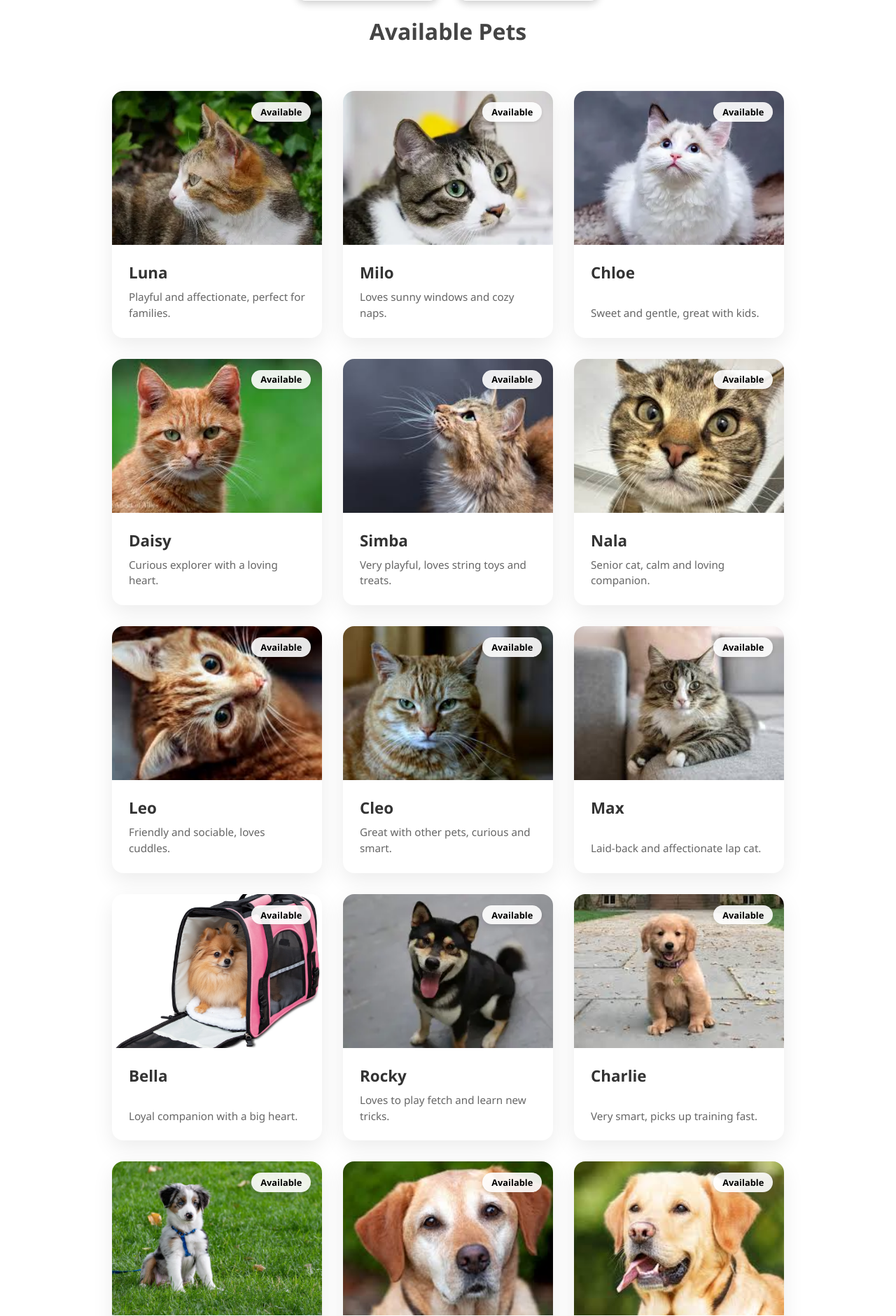
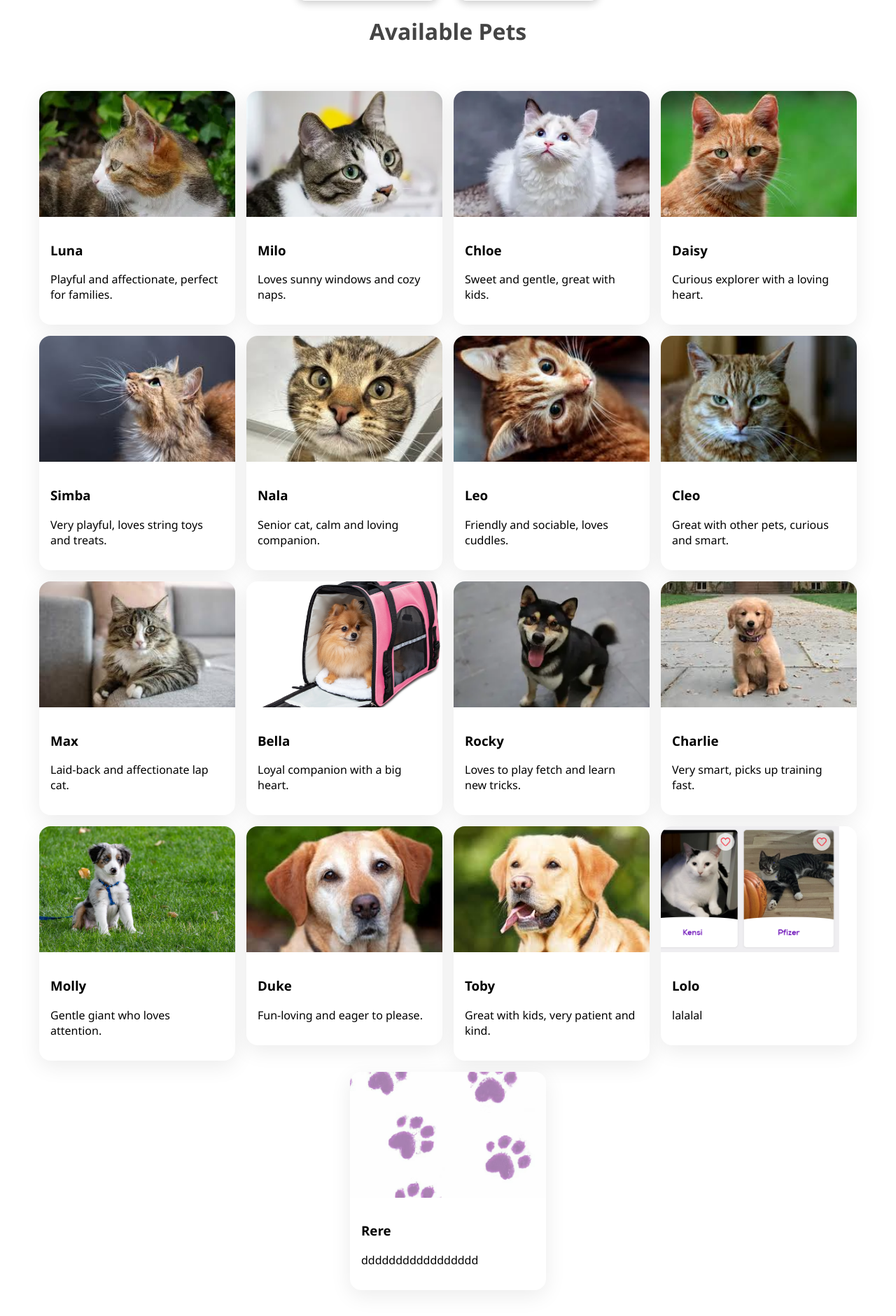
Before and after one commit to Rehammashal7/RC_Final_Project, a Flask app: page / in a window 1280 px wide. Shown: the part 599-2480 px from the top of the page at 70% size. After the commit the page ends 2445 px from the top, so only its background shows below. Run offline with Flask 3, Linux system fonts and the light colour scheme.

Commit message:
upadate:home

```diff
--- a/app.py
+++ b/app.py
@@ -52,35 +52,42 @@
     html = get_html2("index")
     user_id = session.get("user_id")
     print("Session shelter_id:", user_id)
+
     # Filter pets: show only those not adopted
     available_pets = [pet for pet in pets if not pet.get("adopted", False)]
 
-    # Pet cards
+    # Pet cards: clickable entire card (wrapped in <a>)
     pets_html = ""
     for pet in available_pets:
-        pets_html += f'''<div class="card" data-species="{pet['species']}">
-            <img src="{pet['image_url']}" alt="{pet['name']}">
-            <div class="card-content">
-                <h3>{pet['name']}</h3>
-                <p>{pet.get('about', 'No description available.')}</p>
+        pets_html += f'''
+        <a href="/pet?id={pet['id']}" class="card-link">
+            <div class="card" data-species="{pet['species']}">
+                <img src="{pet['image_url']}" alt="{pet['name']}">
+                <div class="card-content">
+                    <h3>{pet['name']}</h3>
+                    <p>{pet.get('about', 'No description available.')}</p>
+                </div>
+                <div class="status-badge">Available</div>
             </div>
-            <div class="status-badge">Available</div>
-            <a href="/pet?id={pet['id']}" class="action-btn"> → </a>
-        </div>'''
+        </a>
+        '''
 
+    # Replace placeholder with card container
     html = html.replace("<!-- PETS_PLACEHOLDER -->", f'<div class="cards-containers">{pets_html}</div>')
 
     # Navbar links
     if "user_id" in session:
-        navbar_links ='''
+        navbar_links = '''
         <a href="/my-requests">My Requests</a>
         <a href="/logout">Logout</a>
         '''
     else:
         navbar_links = '<a href="/signup">Sign Up</a><a href="/login">Login</a>'
+
     html = html.replace("<!-- NAVBAR_LINKS -->", navbar_links)
 
     return html
+
 
 @app.route("/signup", methods=["GET", "POST"])
 def signup():
@@ -228,18 +235,7 @@
     return html
 
 
-@app.route("/adopt")
-def adopt_form():
-    pet_id = flask.request.args.get("id")
-    pets = load_pets()
-    pet = next((p for p in pets if str(p["id"]) == pet_id), None)
 
-    if not pet:
-        return "Pet not found", 404
-
-    html = get_html2("adopt")
-    html = html.replace("<!-- PET_NAME -->", pet["name"])
-    return html
 
 
 
@@ -451,7 +447,7 @@
         pet_id=pet_id,
         shelter_id=shelter_id,
         email=email,
-        message=message
+
     )
 
     save_request_to_json(adoption_request)
@@ -484,7 +480,6 @@
         <div class="request-card">
             <h3>{pet['name']} ({pet['species']})</h3>
             <img src="{pet.get('image_url', '')}" alt="Pet image" />
-            <p><strong>Message:</strong> {r['message']}</p>
             <p><strong>Date:</strong> {r['timestamp'].split('T')[0]}</p>
             <p>Status: <span class="status {status}">{status}</span></p>
         </div>
--- a/data/users.json
+++ b/data/users.json
@@ -1,11 +1,7 @@
 [
+
   {
     "id": 1,
-    "email": "rehammashaal8@gmail.com",
-    "password": "f1007949b2b35a152e35d673a1c564cc4bef84556b6048f7b14c5dd88c380159"
-  },
-  {
-    "id": 2,
     "username": "Reham",
     "email": "rere@gmail.com",
     "password": "LAHSAMMAHERXYZ123"
--- a/models/Requests.py
+++ b/models/Requests.py
@@ -3,11 +3,10 @@
 
 from datetime import datetime
 class AdoptionRequest:
-    def __init__(self, user_id, pet_id, email, message, shelter_id):
+    def __init__(self, user_id, pet_id, email, shelter_id):
         self.user_id = user_id
         self.pet_id = pet_id
         self.email = email
-        self.message = message
         self.shelter_id = shelter_id
         self.timestamp = datetime.utcnow().isoformat()
         self.days_since = "0 days ago"
@@ -18,7 +17,6 @@
             "user_id": self.user_id,
             "pet_id": self.pet_id,
             "email": self.email,
-            "message": self.message,
             "shelter_id": self.shelter_id,
             "timestamp": self.timestamp,
             "days_since": self.days_since,
--- a/static/CSS/style.css
+++ b/static/CSS/style.css
@@ -101,162 +101,104 @@
 }
 
 /* Pet Cards Section */
+/* Container tweaks */
 .cards-containers {
   display: flex;
   flex-wrap: wrap;
-    gap: 30px;
+  gap: 16px;           /* tighter spacing */
+  justify-content: center;
   padding: 2rem;
   margin-top: 2rem;
-    justify-content: center;
-    overflow-x: auto;
-    scroll-snap-type: x mandatory;
-}
-.cards-containers::-webkit-scrollbar {
-    height: 8px;
-}
-.cards-containers::-webkit-scrollbar-thumb {
-    background: #ccc;
-    border-radius: 4px;
 }
 
+/* Remove old action‑btn styles entirely */
+.cards-containers .card .action-btn { display: none; }
+
+/* Make the <a> wrapper fill the grid cell */
+.card-link {
+  display: inline-block;        /* shrink‑to‑fit width of inner .card */
+  text-decoration: none;
+  color: inherit;
+}
+
+/* Ensure nothing inside the card steals pointer events */
+.card,
+.card * {
+  pointer-events: none;         /* disable events on children */
+}
+
+/* Re‑enable pointer events on the <a> itself */
+.card-link,
+.card-link .card {
+  pointer-events: auto;
+}
+
+/* Card tweaks */
 .cards-containers .card {
-    position: relative;
-    width: 300px;
+  width: 280px;        /* slightly narrower */
   background: white;
   border-radius: 16px;
   overflow: hidden;
-    box-shadow: 0 10px 30px rgba(0, 0, 0, 0.08);
-    transition: transform 0.4s cubic-bezier(0.175, 0.885, 0.32, 1.1);
+  box-shadow: 0 8px 30px rgba(0,0,0,0.08);
+  transition: transform 0.3s ease, box-shadow 0.3s ease;
   cursor: pointer;
-    display: flex;
-    flex-direction: column;
-    scroll-snap-align: start;
-}
-.cards-containers .card:hover {
-    transform: translateY(-8px);
-    box-shadow: 0 15px 40px rgba(0, 0, 0, 0.15);
 }
 
+.cards-containers .card:hover {
+  transform: translateY(-6px);
+  box-shadow: 0 12px 40px rgba(0,0,0,0.12);
+}
+
+/* Image height fixed */
 .cards-containers .card img {
   width: 100%;
-    height: 220px;
+  height: 180px;       /* fixed height */
   object-fit: cover;
   display: block;
-    transition: transform 0.4s ease;
-}
-.cards-containers .card:hover img {
-    transform: scale(1.05);
+  transition: transform 0.3s ease;
 }
 
-.cards-containers .card .card-content {
-    padding: 1.5rem;
-    position: relative;
-    z-index: 2;
-    display: flex;
-    flex-direction: column;
-    justify-content: space-between;
-    flex: 1;
+.cards-containers .card:hover img {
+  transform: scale(1.03);
 }
 
-.cards-containers .card h3 {
-    margin: 0 0 0.5rem;
-    color: #333;
-    font-size: 1.4rem;
-    font-weight: 700;
-    transition: color 0.3s ease;
-}
-.cards-containers .card:hover h3 {
-    color: #b83eb8;
-}
-.cards-containers .card p {
-    margin: 0;
-    color: #666;
-    font-size: 0.95rem;
-    line-height: 1.5;
+/* Content & badge */
+.cards-containers .card .card-content {
+  padding: 1rem;
 }
 
-/* Hover Overlay Gradient */
-.cards-containers .card::before {
-    content: '';
+.cards-containers .card .status-badge {
   position: absolute;
-    top: 0;
-    left: 0;
-    width: 100%;
-    height: 100%;
-    background: linear-gradient(to bottom, rgba(211, 211, 211, 0) 60%, rgba(211, 211, 211, 0.3) 100%);
-    z-index: 1;
-    opacity: 0;
-    transition: opacity 0.3s ease;
+  top: 12px;
+  right: 12px;
+  background: rgba(255,255,255,0.9);
+  padding: 4px 8px;
+  border-radius: 12px;
+  font-size: 0.8rem;
+  font-weight: 600;
+  box-shadow: 0 2px 6px rgba(0,0,0,0.1);
 }
 
-.cards-contain
-
-.cards-containers .card:hover::before {
-    opacity: 1;
-}
-
-/* Action Button */
-.cards-containers .card .action-btn {
-    position: absolute;
-    bottom: 1.5rem;
-    right: 1.5rem;
-    width: 40px;
-    height: 40px;
-    background: #b83eb8;
-    color: white;
-    border-radius: 50%;
-    display: flex;
-    align-items: center;
-    justify-content: center;
-    opacity: 0;
-    transform: translateY(10px);
-    transition: all 0.3s ease;
-    z-index: 3;
-    border: none;
-    cursor: pointer;
-    box-shadow: 0 4px 10px rgba(184, 62, 184, 0.3);
-
-}
-.cards-containers .card:hover .action-btn {
-    opacity: 1;
-    transform: translateY(0);
-}
-
-/* Status Badge */
-.cards-containers .card .status-badge {
-    position: absolute;
-    top: 1rem;
-    right: 1rem;
-    background: rgba(255, 255, 255, 0.9);
-    padding: 0.3rem 0.8rem;
-    border-radius: 20px;
-    font-size: 0.8rem;
-    font-weight: 600;
-    z-index: 3;
-    box-shadow: 0 2px 5px rgba(0,0,0,0.1);
-}
-
-/* Responsive Layout */
+/* Responsive */
 @media (max-width: 768px) {
   .cards-containers {
-        padding: 1.5rem;
-        justify-content: center;
+    gap: 12px;
   }
   .cards-containers .card {
-        width: 90%;
-        margin: 0 auto;
+    width: 45%;
   }
 }
 
 @media (max-width: 480px) {
   .cards-containers {
     flex-direction: column;
-        gap: 20px;
+    gap: 16px;
   }
   .cards-containers .card {
     width: 100%;
   }
 }
+
 
 /* Overlapping Animal Cards */
 .animal-cards {
--- a/static/JS/user.js
+++ b/static/JS/user.js
@@ -75,3 +75,13 @@
     welcome.style.display = "none";
   }
 });
+
+document.querySelectorAll('.card').forEach(card => {
+  card.style.cursor = 'pointer';
+  card.addEventListener('click', () => {
+    const id = card.closest('.card-link')
+                 ? card.closest('.card-link').getAttribute('href')
+                 : card.dataset.id && `/pet?id=${card.dataset.id}`;
+    if (id) window.location = id;
+  });
+});
```
Also changed, not shown: data/requests.json (deleted, +0 -72 lines), data/shelters.json (+3 -79 lines), static/CSS/petStyle.css (+1 -18 lines), templates/pet.html (+68 -1 lines). Lines whose indentation alone changed are shown as unchanged.
